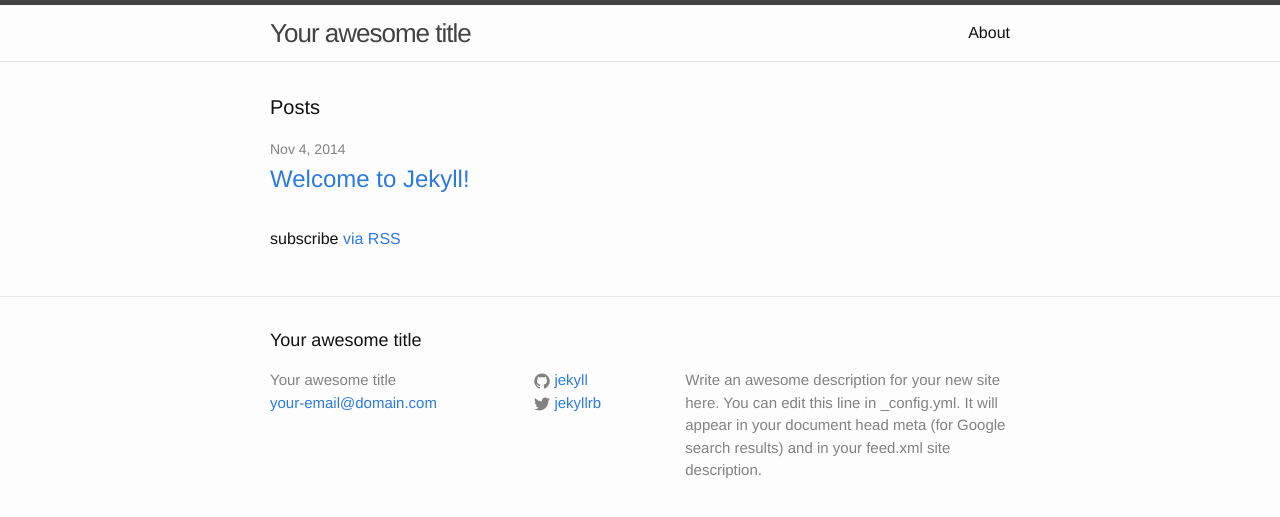
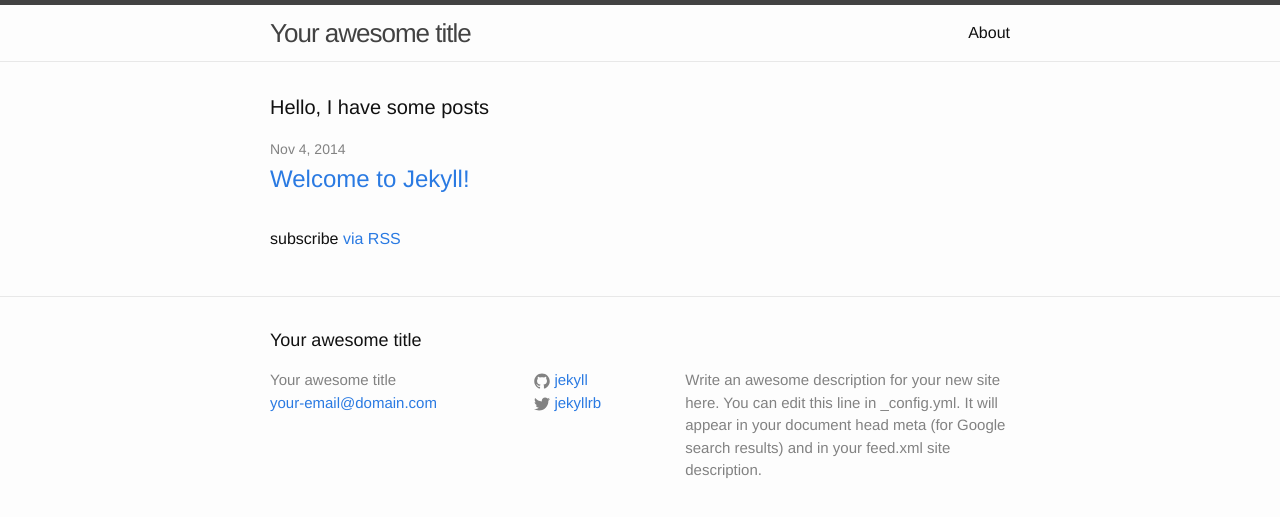
Before and after one commit to southerneer/southerneer.com, a Jekyll site: the page built from index.html, in a window 1280 px wide. Shown: the top 517 px of the page. Built offline with Jekyll 4.4.1, drawn with Linux system fonts in a browser that asks for light colours.

Commit message:
second commit

```diff
--- a/index.html
+++ b/index.html
@@ -4,7 +4,7 @@
 
 <div class="home">
 
-  <h1 class="page-heading">Posts</h1>
+  <h1 class="page-heading">Hello, I have some posts</h1>
 
   <ul class="post-list">
     {% for post in site.posts %}
```
